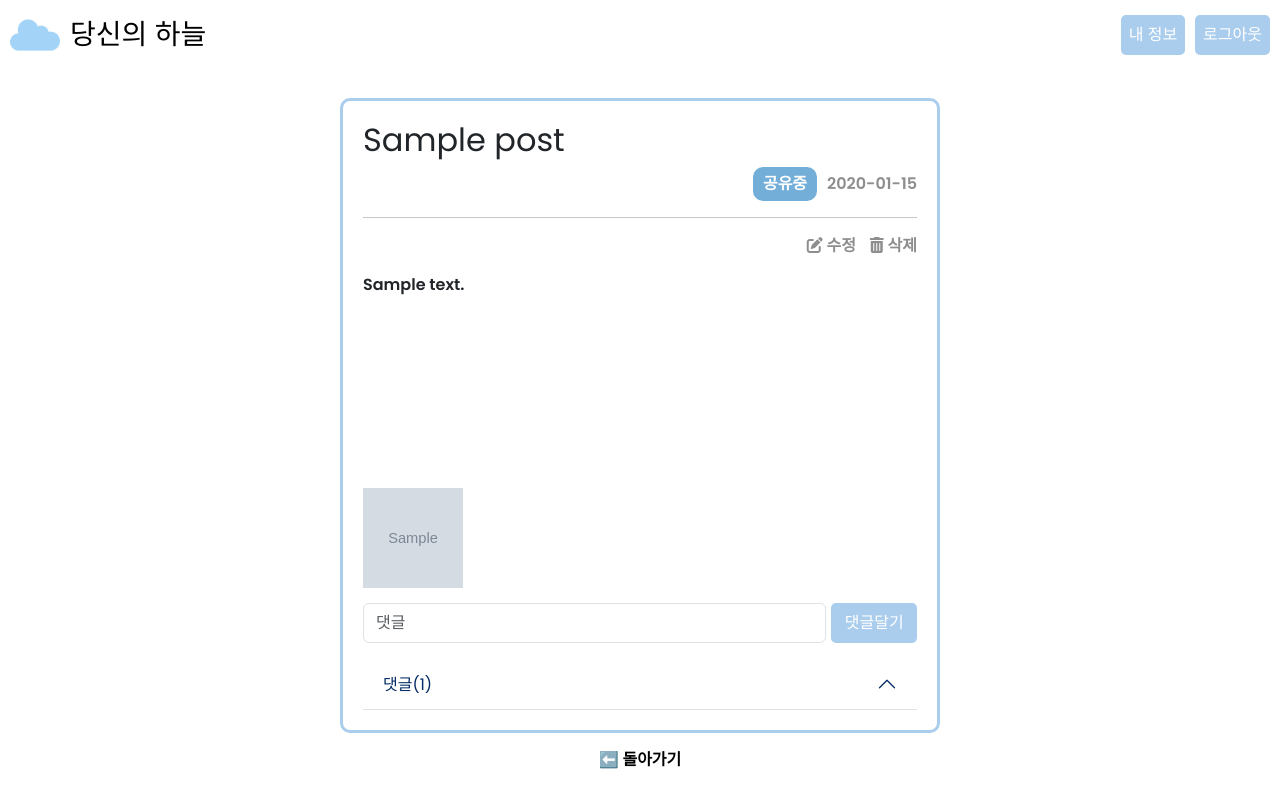
After one commit to go13209/Skyful, a Django app: page /posts/detail/2020-01-15/ in a window 1280 px wide. The commit adds this page. Run offline with Django 3.2, Linux system fonts and the light colour scheme; a user stored in the database is signed in; tables that the repository leaves empty hold one stand-in row (values such as "Sample post"); grey boxes marked "Sample" are stand-in pictures; some libraries are stand-ins or nearby versions.

Commit message:
[FEAT] posts detail template

```diff
--- /dev/null
+++ b/posts/templates/posts/detail.html
@@ -0,0 +1,101 @@
+{% extends "base.html" %}
+{% load static %}
+
+{% block style %}
+  <link rel="stylesheet" href="{% static "css/detail.css" %}">
+{% endblock style %}
+
+{% block content %}
+  <div class="MainBox">
+    <div class="PostBox">
+      <h2>{{ post.title }}</h2>
+      <div class="post-public-date">
+        {% if post.shared_with.count > 0 %}
+          <span class="public">공유중</span>
+        {% else %}
+          <span class="private">비공개</span>
+        {% endif %}
+        <span class="post-date">{{ post.date|date:"Y-m-d" }}</span>
+      </div>
+      <hr>
+      <div class="PostButtons">
+        <a href=""><i class="fa-solid fa-pen-to-square"></i> 수정</a>
+        <a href=""><i class="fa-solid fa-trash-can"></i> 삭제</a>
+      </div>
+      <div class="PostContent">
+        {{ post.content }}
+      </div>
+      {% if images %}
+        <div class="post-images">
+          {% for image in images %}
+            <button type="button" data-bs-toggle="modal" data-bs-target="#imageModal{{ image.pk }}">
+              <img class="preview" src="{{ image.image.url }}" alt="일기 사진">
+            </button>
+
+            <div class="modal fade" id="imageModal{{ image.pk }}" tabindex="-1" aria-labelledby="exampleModalLabel" aria-hidden="true">
+              <div class="modal-dialog modal-dialog-centered">
+                <div class="modal-content">
+                  <div class="modal-header">
+                    <button type="button" class="btn-close" data-bs-dismiss="modal" aria-label="Close"></button>
+                  </div>
+                  <div class="modal-body">
+                    <img class="modal-image" src="{{ image.image.url }}" alt="일기 사진">
+                  </div>
+                </div>
+              </div>
+            </div>
+          {% endfor %}
+        </div>
+      {% endif %}
+
+      <div class="comment-box">
+        <form method="post" action="{% url 'posts:comment_create' post.pk %}">
+          {% csrf_token %}
+          <div class="comment-content-box">
+            {{ form.content }}
+            <button type="submit">댓글달기</button>
+          </div>
+        </form>
+      </div>
+
+      {% if post.comment_set.count > 0 %}
+        <div class="accordion accordion-flush" id="accordionExample">
+          <div class="accordion-item">
+            <h2 class="accordion-header">
+              <button class="accordion-button" type="button" data-bs-toggle="collapse" data-bs-target="#collapseOne" aria-expanded="true" aria-controls="collapseOne">
+                댓글({{ post.comment_set.count }})
+              </button>
+            </h2>
+
+            {% for comment in post.comment_set.all %}
+              <div id="collapseOne" class="accordion-collapse collapse">
+                <div class="accordion-body">
+                  <div class="comment-writer-info">
+                    {% if comment.user.profile_img %}
+                      <img src="{{ comment.user.profile_img.url }}" alt="프로필 이미지">
+                    {% else %}
+                      <img src="{% static "img/user.png" %}" alt="기본 프로필 이미지">
+                    {% endif %}
+                    <div>
+                      <div>{{ comment.user.nickname }}</div>
+                      <div class="comment-date">{{ comment.created_at|date:"Y-m-d, f" }}</div>
+                    </div>
+                  </div>
+                  <div class="comment-content">
+                    {{ comment.content }}
+                  </div>
+                </div>
+              </div>
+            {% endfor %}
+          </div>
+        </div>
+      {% endif %}
+
+    </div>
+    <a class="BackButton" href="{% url 'posts:main' %}">⬅️ 돌아가기</a>
+  </div>
+{% endblock content %}
+
+{% block js %}
+  <script src="{% static "js/detail.js" %}"></script>
+{% endblock js %}
--- a/static/css/base.css
+++ b/static/css/base.css
@@ -3,6 +3,7 @@ body {
   height: 100vh;
   display: flex;
   flex-direction: column;
+  box-sizing: border-box;
 }
 
 .container {
--- /dev/null
+++ b/static/css/detail.css
@@ -0,0 +1,131 @@
+.MainBox {
+  display: flex;
+  flex-direction: column;
+  justify-content: center;
+  align-items: center;
+  height: 100%;
+  font-weight: bold;
+}
+
+.PostBox {
+  border: 3px solid #abcded;
+  border-radius: 10px;
+  padding: 20px;
+  width: 600px;
+}
+
+.post-public-date {
+  display: flex;
+  justify-content: right;
+  align-items: center;
+}
+
+.post-public-date .public {
+  border-radius: 10px;
+  background-color: #73aed9;
+  color: #ffffff;
+  padding: 5px 10px;
+}
+
+.post-public-date .private {
+  border-radius: 10px;
+  background-color: #8c8c8c;
+  color: #ffffff;
+  padding: 5px 10px;
+}
+
+.post-date {
+  color: #8e8e8e;
+  word-spacing: 5px;
+  margin-left: 10px;
+}
+
+.PostButtons {
+  text-align: right;
+}
+
+.PostButtons a {
+  color: #8e8e8e;
+  text-decoration-line: none;
+  margin-left: 10px;
+}
+
+.PostContent {
+  min-height: 200px;
+  max-height: 300px;
+  overflow-y: auto;
+  margin: 15px 0;
+}
+
+.post-images button {
+  background-color: transparent;
+  border: none;
+  padding: 0;
+}
+
+.preview {
+  width: 100px;
+  height: 100px;
+}
+
+.modal-image {
+  width: 100%;
+}
+
+.comment-box form {
+  margin: 15px 0;
+}
+
+.comment-content-box {
+  display: flex;
+}
+
+.comment-box button {
+  width: 100px;
+  color: white;
+  background-color: #abcded;
+  border: 3px solid #abcded;
+  border-radius: 5px;
+  padding: 5px;
+  margin-left: 5px;
+}
+
+.accordion-body {
+  padding: 0;
+  margin: 10px 0 15px;
+}
+
+.accordion-button:not(.collapsed) {
+  background-color: transparent;
+}
+
+.accordion-button:focus {
+  border-color: #abcded;
+}
+
+.comment-writer-info {
+  display: flex;
+  align-items: center;
+  margin-bottom: 10px;
+}
+
+.comment-date {
+  color: #8e8e8e;
+}
+
+.comment-writer-info img {
+  width: 50px;
+  height: 50px;
+  border-radius: 50%;
+  margin-right: 10px;
+}
+
+.comment-content {
+  padding: 0 10px;
+}
+
+.BackButton {
+  margin-top: 15px;
+  text-decoration-line: none;
+  color: black;
+}
```
